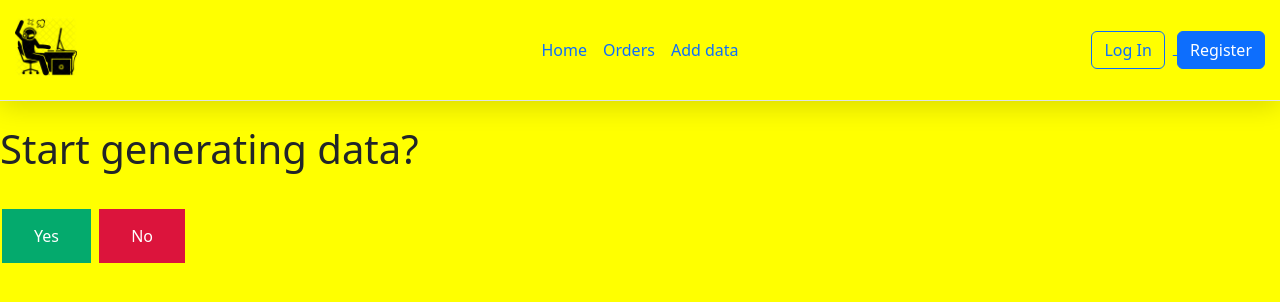
After one commit to vedroidek/flask_, a Flask app: page /sending_data/ in a window 1280 px wide. The commit adds this page. Shown: the top 302 px of the page. Run offline with Flask 3, Linux system fonts and the light colour scheme; some libraries are stand-ins or nearby versions.

Commit message:
Added functionality for adding user test data

```diff
--- a/app/__init__.py
+++ b/app/__init__.py
@@ -34,6 +34,9 @@ def create_app(test_config=None):
     from app.payments import bp as payments_bp
     app.register_blueprint(payments_bp, url_prefix='/payments')
 
+    from app.seeds import bp as data_bp
+    app.register_blueprint(data_bp, url_prefix='/sending_data')
+
     # a simple page that says hello
     @app.route('/hello')
     def hello():
--- a/app/models/all_models.py
+++ b/app/models/all_models.py
@@ -26,6 +26,7 @@ class UserStatus(enum.Enum):
 class User(BaseUserModel):
     __tablename__ = 'user'
 
+    name: Mapped[str] = mapped_column(String(32))
     password: Mapped[str] = mapped_column(nullable=False)
     email: Mapped[str] = mapped_column(String(64), nullable=False, unique=True)
     profile: Mapped['UserProfile'] = relationship(back_populates='user')
--- /dev/null
+++ b/app/seeds/__init__.py
@@ -0,0 +1,6 @@
+from flask import Blueprint
+
+bp = Blueprint('sending_data', __name__, url_prefix='/sending_data')
+
+
+from app.seeds import routes
--- /dev/null
+++ b/app/seeds/routes.py
@@ -0,0 +1,26 @@
+from flask import request, redirect, url_for, render_template, flash
+from app.seeds import bp
+from app.extensions import db
+from app.models.all_models import User
+from faker import Faker
+
+
+@bp.route('/', methods=['GET', 'POST'])
+def send_():
+    if request.method == 'POST':
+        answer = request.form['add-data']
+        if answer == 'Yes':
+            fk = Faker()
+            try:
+                for _ in range(100):
+                    user = User(name=fk.name(),
+                                password=hash(fk.name()),
+                                email=fk.email())
+                    db.session.add(user)
+                db.session.commit()
+                flash('Data sent.', category='message')
+            except db.IntegrityError:
+                return '<h1>FAIL</h1>'
+        else:
+            return redirect(url_for('home.index'))
+    return render_template('seeds/index.html')
--- a/app/static/css/main.css
+++ b/app/static/css/main.css
@@ -134,3 +134,29 @@ td {
   text-align: left;
   padding: 15px;
 }
+
+.add-data-yes {
+  background-color: #04AA6D;
+  border: none;
+  color: white;
+  padding: 15px 32px;
+  text-align: center;
+  text-decoration: none;
+  display: inline-block;
+  font-size: 16px;
+  margin: 4px 2px;
+  cursor: pointer;
+}
+
+.add-data-no {
+  background-color: crimson;
+  border: none;
+  color: white;
+  padding: 15px 32px;
+  text-align: center;
+  text-decoration: none;
+  display: inline-block;
+  font-size: 16px;
+  margin: 4px 2px;
+  cursor: pointer;
+}
--- a/app/templates/base.html
+++ b/app/templates/base.html
@@ -19,6 +19,7 @@
             <ul class="nav col-12 col-md-auto mb-2 justify-content-center mb-md-0">
                 <li><a href="{{ url_for('home.index') }}" class="nav-link px-2">Home</a></li>
                 <li><a href="{{ url_for('payments.show_orders') }}" class="nav-link px-2">Orders</a></li>
+                <li><a href="{{ url_for('sending_data.send_') }}" class="nav-link px-2">Add data</a></li>
             </ul>
 
             <div class="col-md-3 text-end">
--- /dev/null
+++ b/app/templates/seeds/index.html
@@ -0,0 +1,11 @@
+{% extends "base.html" %}
+
+{% block title %}Data generate{% endblock title %}
+
+{% block content %}
+    <h1>Start generating data?</h1>
+    <form method="post"><br>
+        <input type="submit" class="add-data-yes" name="add-data" value="Yes">
+        <input type="submit" class="add-data-no" name="add-data" value="No"><br>
+    </form>
+{% endblock content %}
```
Also changed, not shown: app/payments/routes.py (+5 -3 lines).
